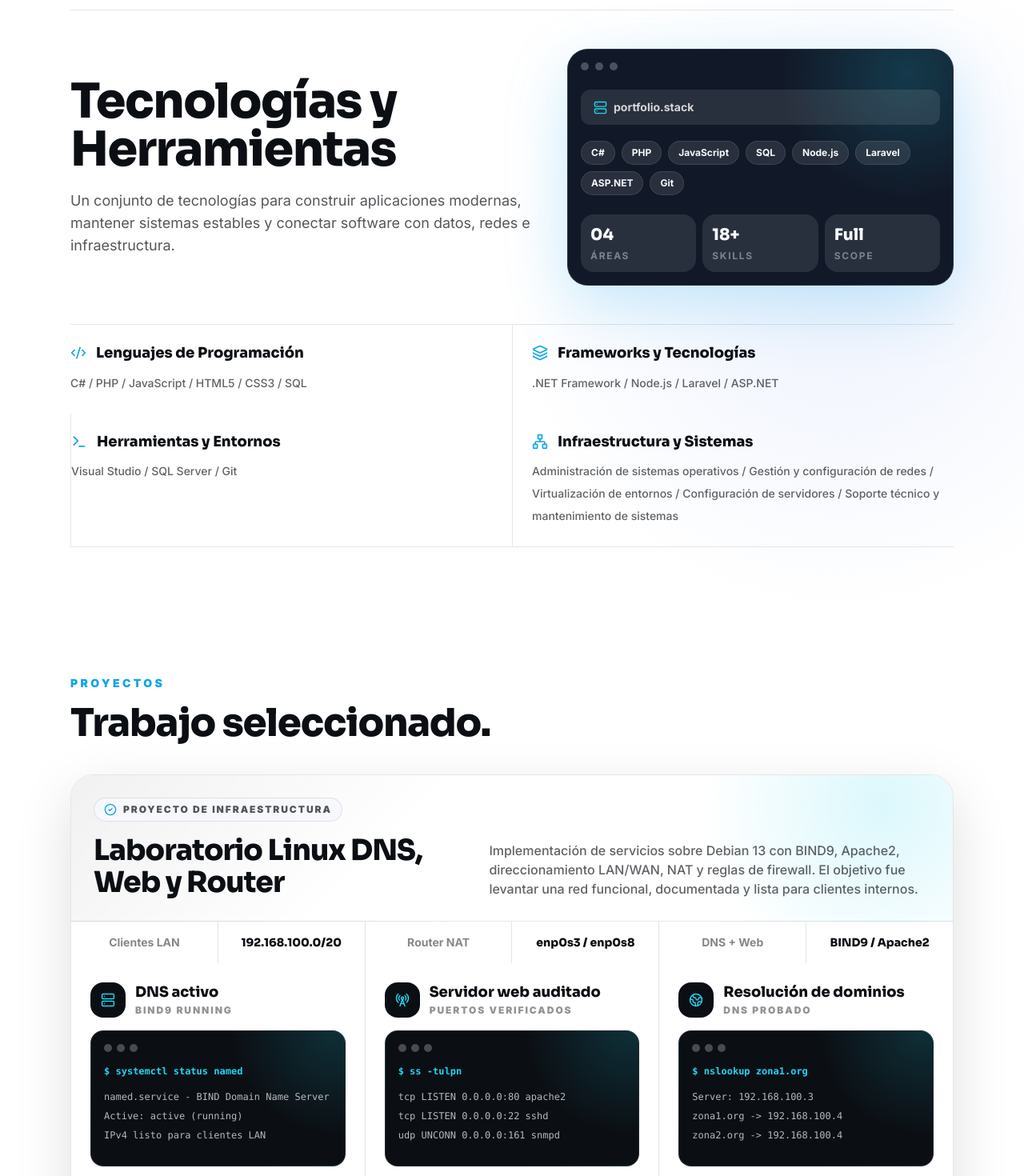
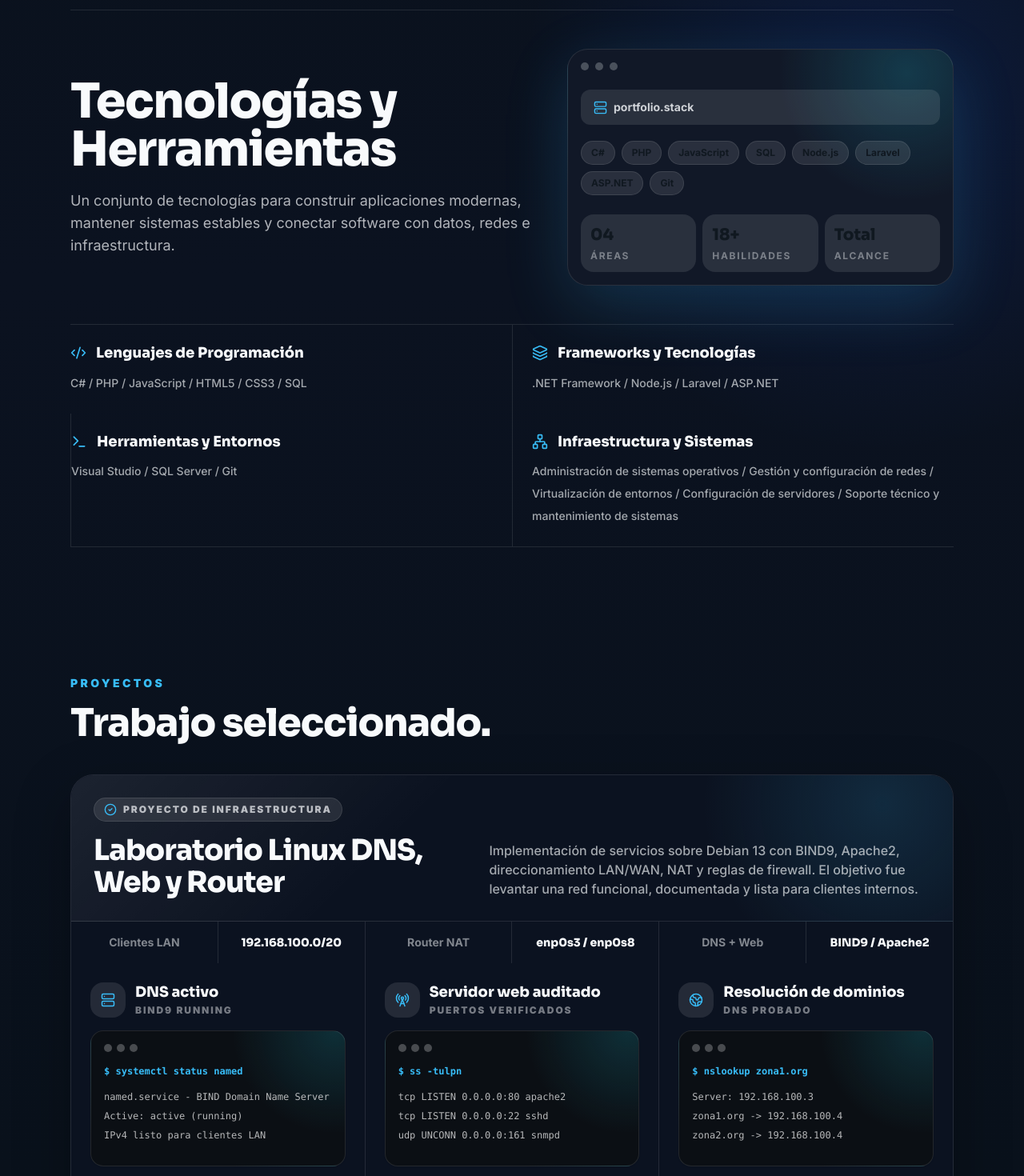
Before and after one commit to alvarezg23g-source/portafolio, a React (Vite) app: page / in a window 1280 px wide. Shown: the part 1280-2750 px from the top of the page at 80% size. Built offline with nearby package versions, Linux system fonts and the light colour scheme.

Commit message:
Apply darker portfolio theme

```diff
--- a/src/App.jsx
+++ b/src/App.jsx
@@ -7,7 +7,7 @@ import { Skills } from './components/Skills.jsx';
 
 export default function App() {
   return (
-    <div className="min-h-screen bg-transparent text-ink">
+    <div className="min-h-screen bg-transparent text-paper">
       <main>
         <Hero />
         <About />
--- a/src/components/About.jsx
+++ b/src/components/About.jsx
@@ -4,7 +4,7 @@ export function About() {
       <div className="section-kicker">Sobre mí</div>
       <div className="grid gap-8 md:grid-cols-[0.8fr_1.2fr]">
         <h2 className="section-title">Una presencia digital con identidad propia</h2>
-        <div className="space-y-4 text-base leading-8 text-ink/70 sm:space-y-5 sm:text-lg">
+        <div className="space-y-4 text-base leading-8 text-paper/70 sm:space-y-5 sm:text-lg">
           <p>
             Este portafolio fue creado para mostrar más que proyectos: representa ideas,
             creatividad y la forma en que construyo soluciones. Cada sección está diseñada para
--- a/src/components/Footer.jsx
+++ b/src/components/Footer.jsx
@@ -2,8 +2,8 @@ import { profile } from '../data/portfolio.js';
 
 export function Footer() {
   return (
-    <footer className="border-t border-ink/10 px-4 py-8 sm:px-5">
-      <div className="mx-auto flex max-w-6xl flex-col justify-between gap-3 text-sm leading-6 text-ink/60 sm:flex-row">
+    <footer className="border-t border-white/10 px-4 py-8 sm:px-5">
+      <div className="mx-auto flex max-w-6xl flex-col justify-between gap-3 text-sm leading-6 text-paper/55 sm:flex-row">
         <p>© {new Date().getFullYear()} {profile.name}. Todos los derechos reservados.</p>
         <p>Hecho con React, Vite y Tailwind CSS.</p>
       </div>
--- a/src/components/Header.jsx
+++ b/src/components/Header.jsx
@@ -10,7 +10,7 @@ const navItems = [
 
 export function Header() {
   return (
-    <header className="sticky top-0 z-50 border-b border-ink/10 bg-paper/82 backdrop-blur-xl">
+    <header className="sticky top-0 z-50 border-b border-white/10 bg-ink/82 text-paper backdrop-blur-xl">
       <nav className="mx-auto flex max-w-6xl items-center justify-between px-5 py-4">
         <a href="#top" className="font-display text-lg font-bold tracking-tight transition hover:text-ocean">
           {profile.name}
@@ -18,7 +18,7 @@ export function Header() {
 
         <div className="hidden items-center gap-6 text-sm font-medium md:flex">
           {navItems.map((item) => (
-            <a key={item.href} href={item.href} className="text-ink/70 transition hover:text-ocean">
+            <a key={item.href} href={item.href} className="text-paper/70 transition hover:text-ember">
               {item.label}
             </a>
           ))}
--- a/src/components/Skills.jsx
+++ b/src/components/Skills.jsx
@@ -38,11 +38,11 @@ export function Skills() {
             </div>
             <div>
               <strong>18+</strong>
-              <span>skills</span>
+              <span>habilidades</span>
             </div>
             <div>
-              <strong>Full</strong>
-              <span>scope</span>
+              <strong>Total</strong>
+              <span>alcance</span>
             </div>
           </div>
         </div>
--- a/src/styles/index.css
+++ b/src/styles/index.css
@@ -16,10 +16,10 @@ body {
   margin: 0;
   min-width: 320px;
   background:
-    radial-gradient(circle at 18% 18%, rgba(34, 211, 238, 0.1), transparent 24rem),
-    radial-gradient(circle at 82% 42%, rgba(37, 99, 235, 0.08), transparent 26rem),
-    #ffffff;
-  color: #0b0f14;
+    radial-gradient(circle at 14% 16%, rgba(56, 189, 248, 0.12), transparent 24rem),
+    radial-gradient(circle at 86% 36%, rgba(29, 78, 216, 0.16), transparent 28rem),
+    linear-gradient(180deg, #071016 0%, #0b1220 42%, #071016 100%);
+  color: #f8fafc;
 }
 
 img,
@@ -30,12 +30,12 @@ svg {
 @layer components {
   .hero-shell {
     @apply relative isolate min-h-screen overflow-hidden;
-    background: #050505;
+    background: #03070b;
   }
 
   .hero-left-panel {
     @apply absolute inset-0 -z-10;
-    background: #ffffff;
+    background: #edf2f7;
     clip-path: polygon(0 0, 59% 0, 44% 100%, 0 100%);
   }
 
@@ -43,9 +43,9 @@ svg {
     @apply absolute inset-0 -z-20;
     background:
       radial-gradient(circle at 72% 30%, rgba(34, 211, 238, 0.22), transparent 18rem),
-      radial-gradient(circle at 92% 78%, rgba(37, 99, 235, 0.18), transparent 22rem),
+      radial-gradient(circle at 92% 78%, rgba(29, 78, 216, 0.2), transparent 22rem),
       linear-gradient(135deg, rgba(255, 255, 255, 0.05), transparent 58%),
-      #050505;
+      #03070b;
   }
 
   .hero-nav {
@@ -128,11 +128,11 @@ svg {
   }
 
   .section-kicker {
-    @apply mb-4 text-sm font-black uppercase tracking-[0.24em] text-ocean;
+    @apply mb-4 text-sm font-black uppercase tracking-[0.24em] text-ember;
   }
 
   .section-title {
-    @apply font-display text-3xl font-black leading-tight tracking-tight text-ink md:text-5xl;
+    @apply font-display text-3xl font-black leading-tight tracking-tight text-paper md:text-5xl;
   }
 
   .primary-button {
@@ -148,16 +148,16 @@ svg {
   }
 
   .minimal-tech {
-    @apply grid gap-8 border-y border-ink/10 py-12 md:grid-cols-[1fr_0.82fr] md:items-center;
+    @apply grid gap-8 border-y border-white/10 py-12 md:grid-cols-[1fr_0.82fr] md:items-center;
     background: transparent;
   }
 
   .minimal-tech-copy h2 {
-    @apply font-display text-4xl font-black leading-none tracking-tight text-ink sm:text-5xl md:text-6xl;
+    @apply font-display text-4xl font-black leading-none tracking-tight text-paper sm:text-5xl md:text-6xl;
   }
 
   .minimal-tech-copy p {
-    @apply mt-5 max-w-2xl text-base leading-8 text-ink/70 sm:text-lg;
+    @apply mt-5 max-w-2xl text-base leading-8 text-paper/70 sm:text-lg;
   }
 
   .minimal-tech-console {
@@ -208,7 +208,7 @@ svg {
   }
 
   .minimal-tech-categories {
-    @apply grid gap-0 divide-y divide-ink/10 border-b border-ink/10 md:grid-cols-2 md:divide-x md:divide-y-0;
+    @apply grid gap-0 divide-y divide-white/10 border-b border-white/10 md:grid-cols-2 md:divide-x md:divide-y-0;
   }
 
   .minimal-tech-categories article {
@@ -228,68 +228,68 @@ svg {
   }
 
   .minimal-tech-categories svg {
-    @apply text-ocean;
+    @apply text-ember;
   }
 
   .minimal-tech-categories h3 {
-    @apply font-display text-lg font-black leading-tight text-ink;
+    @apply font-display text-lg font-black leading-tight text-paper;
   }
 
   .minimal-tech-categories p {
-    @apply text-sm font-medium leading-7 text-ink/65;
+    @apply text-sm font-medium leading-7 text-paper/65;
   }
 
   .lab-project {
-    @apply overflow-hidden rounded-[1.8rem] border border-ink/10 bg-white shadow-soft;
+    @apply overflow-hidden rounded-[1.8rem] border border-white/10 bg-slate shadow-soft;
   }
 
   .lab-project__intro {
-    @apply grid gap-5 border-b border-ink/10 p-5 sm:p-7 lg:grid-cols-[0.86fr_1fr] lg:items-end;
+    @apply grid gap-5 border-b border-white/10 p-5 sm:p-7 lg:grid-cols-[0.86fr_1fr] lg:items-end;
     background:
-      radial-gradient(circle at 92% 20%, rgba(34, 211, 238, 0.16), transparent 14rem),
-      linear-gradient(135deg, rgba(15, 17, 21, 0.06), transparent 38%),
-      #ffffff;
+      radial-gradient(circle at 92% 20%, rgba(56, 189, 248, 0.14), transparent 14rem),
+      linear-gradient(135deg, rgba(255, 255, 255, 0.07), transparent 38%),
+      #0b1220;
   }
 
   .lab-project__eyebrow {
-    @apply mb-4 inline-flex items-center gap-2 rounded-full border border-ink/10 bg-mist px-3 py-1.5 text-xs font-black uppercase tracking-[0.16em] text-ink/70;
+    @apply mb-4 inline-flex items-center gap-2 rounded-full border border-white/10 bg-white/10 px-3 py-1.5 text-xs font-black uppercase tracking-[0.16em] text-paper/70;
   }
 
   .lab-project__eyebrow svg {
-    @apply text-ocean;
+    @apply text-ember;
   }
 
   .lab-project__intro h3 {
-    @apply font-display text-3xl font-black leading-tight tracking-tight text-ink sm:text-4xl;
+    @apply font-display text-3xl font-black leading-tight tracking-tight text-paper sm:text-4xl;
   }
 
   .lab-project__intro p {
-    @apply max-w-2xl text-sm font-medium leading-7 text-ink/65 sm:text-base;
+    @apply max-w-2xl text-sm font-medium leading-7 text-paper/65 sm:text-base;
   }
 
   .lab-project__map {
-    @apply grid gap-px bg-ink/10 text-center text-sm font-bold sm:grid-cols-6;
+    @apply grid gap-px bg-white/10 text-center text-sm font-bold sm:grid-cols-6;
   }
 
   .lab-project__map span,
   .lab-project__map strong {
-    @apply bg-white px-3 py-4;
+    @apply bg-slate px-3 py-4;
   }
 
   .lab-project__map span {
-    @apply text-ink/50;
+    @apply text-paper/50;
   }
 
   .lab-project__map strong {
-    @apply font-display text-ink;
+    @apply font-display text-paper;
   }
 
   .lab-evidence-grid {
-    @apply grid gap-px bg-ink/10 md:grid-cols-2 xl:grid-cols-3;
+    @apply grid gap-px bg-white/10 md:grid-cols-2 xl:grid-cols-3;
   }
 
   .lab-evidence-card {
-    @apply bg-white p-5 transition duration-300 hover:bg-mist sm:p-6;
+    @apply bg-slate p-5 transition duration-300 hover:bg-mist sm:p-6;
   }
 
   .lab-evidence-card__head {
@@ -297,19 +297,19 @@ svg {
   }
 
   .lab-evidence-card__head > span {
-    @apply grid h-11 w-11 shrink-0 place-items-center rounded-2xl bg-ink text-ember;
+    @apply grid h-11 w-11 shrink-0 place-items-center rounded-2xl bg-white/10 text-ember;
   }
 
   .lab-evidence-card h4 {
-    @apply font-display text-lg font-black leading-tight text-ink;
+    @apply font-display text-lg font-black leading-tight text-paper;
   }
 
   .lab-evidence-card small {
-    @apply mt-1 block text-xs font-black uppercase tracking-[0.16em] text-ink/45;
+    @apply mt-1 block text-xs font-black uppercase tracking-[0.16em] text-paper/45;
   }
 
   .lab-evidence-card p {
-    @apply mt-4 text-sm font-medium leading-7 text-ink/65;
+    @apply mt-4 text-sm font-medium leading-7 text-paper/65;
   }
 
   .lab-terminal {
@@ -338,8 +338,8 @@ svg {
   .contact-panel {
     background:
       radial-gradient(circle at 86% 12%, rgba(34, 211, 238, 0.18), transparent 14rem),
-      radial-gradient(circle at 10% 90%, rgba(37, 99, 235, 0.16), transparent 16rem),
-      #0b0f14;
+      radial-gradient(circle at 10% 90%, rgba(29, 78, 216, 0.18), transparent 16rem),
+      #071016;
   }
 }
 
--- a/tailwind.config.js
+++ b/tailwind.config.js
@@ -4,21 +4,21 @@ export default {
   theme: {
     extend: {
       colors: {
-        ink: '#0b0f14',
-        paper: '#ffffff',
-        moss: '#2563eb',
-        ember: '#22d3ee',
-        ocean: '#0ea5e9',
-        mist: '#f6f8fb',
-        slate: '#111827',
+        ink: '#071016',
+        paper: '#f8fafc',
+        moss: '#1d4ed8',
+        ember: '#38bdf8',
+        ocean: '#0284c7',
+        mist: '#101820',
+        slate: '#0b1220',
       },
       fontFamily: {
         sans: ['Inter', 'ui-sans-serif', 'system-ui', 'sans-serif'],
         display: ['Sora', 'Inter', 'ui-sans-serif', 'system-ui', 'sans-serif'],
       },
       boxShadow: {
-        soft: '0 24px 70px rgba(11, 15, 20, 0.13)',
-        glow: '0 24px 80px rgba(14, 165, 233, 0.22)',
+        soft: '0 24px 70px rgba(0, 0, 0, 0.28)',
+        glow: '0 24px 80px rgba(56, 189, 248, 0.18)',
       },
     },
   },
```
